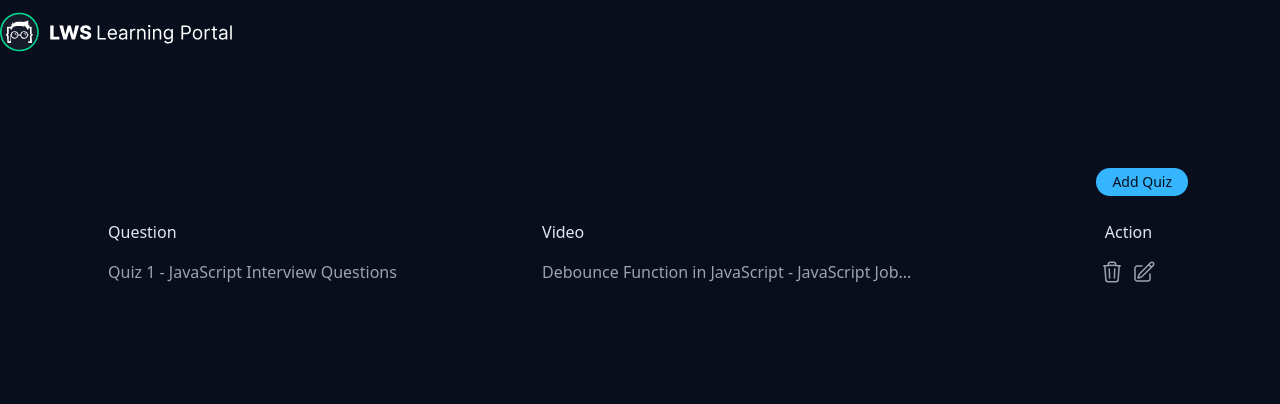
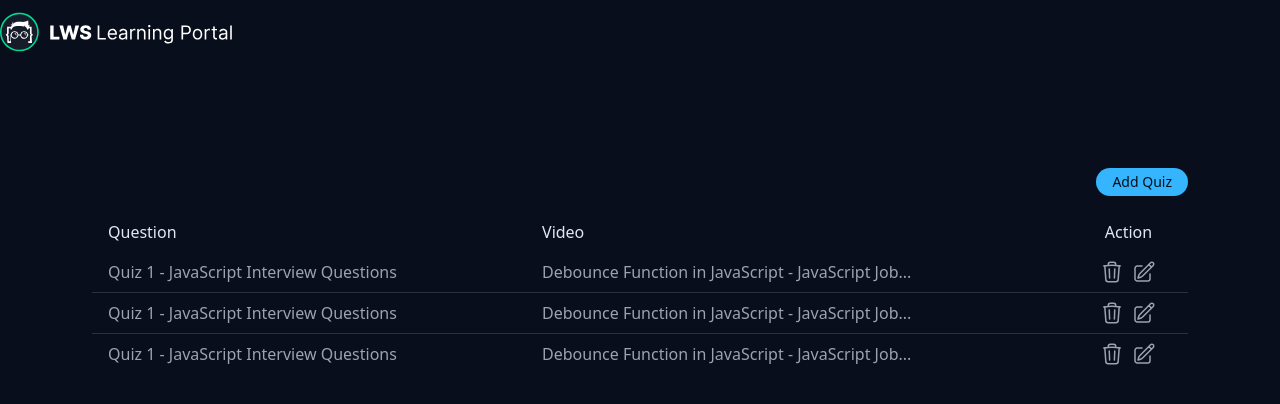
Before and after one commit to numangit/edtech-platform, a React (Create React App) app: page /admin/quizzes in a window 1280 px wide. Shown: the top 404 px of the page. Built offline with nearby package versions, Linux system fonts and the light colour scheme; data requests are answered from the project's data file.

Commit message:
quizzes rendered

```diff
--- a/src/component/admin/quiz/QuizTable.js
+++ b/src/component/admin/quiz/QuizTable.js
@@ -1,6 +1,24 @@
+import { useGetQuizzesQuery } from "../../../features/quiz/quizApi";
 import QuizRow from "./QuizRow";
 
 const QuizTable = () => {
+
+    //getting the quizzes
+    const { data: quizzes, isLoading, isError, error } = useGetQuizzesQuery() || {};
+
+    //what to render
+    let content = null;
+
+    if (isLoading) {
+        content = <tr><td className="text-center">Loading...</td></tr>;
+    } else if (!isLoading && isError) {
+        content = <tr><td className="text-center"> {error?.error}</td></tr>;
+    } else if (!isLoading && !isError && quizzes?.length === 0) {
+        content = <tr><td className="text-center">No quizzes found!</td></tr>;
+    } else if (!isLoading && !isError && quizzes?.length > 0) {
+        content = quizzes.map(quiz => <QuizRow key={quiz.id} quiz={quiz} />)
+    };
+
     return (
         <div className="overflow-x-auto mt-4">
             <table className="divide-y-1 text-base divide-gray-600 w-full">
@@ -13,7 +31,7 @@ const QuizTable = () => {
                 </thead>
 
                 <tbody className="divide-y divide-slate-600/50">
-                    <QuizRow />
+                    {content}
                 </tbody>
             </table>
         </div>
```
